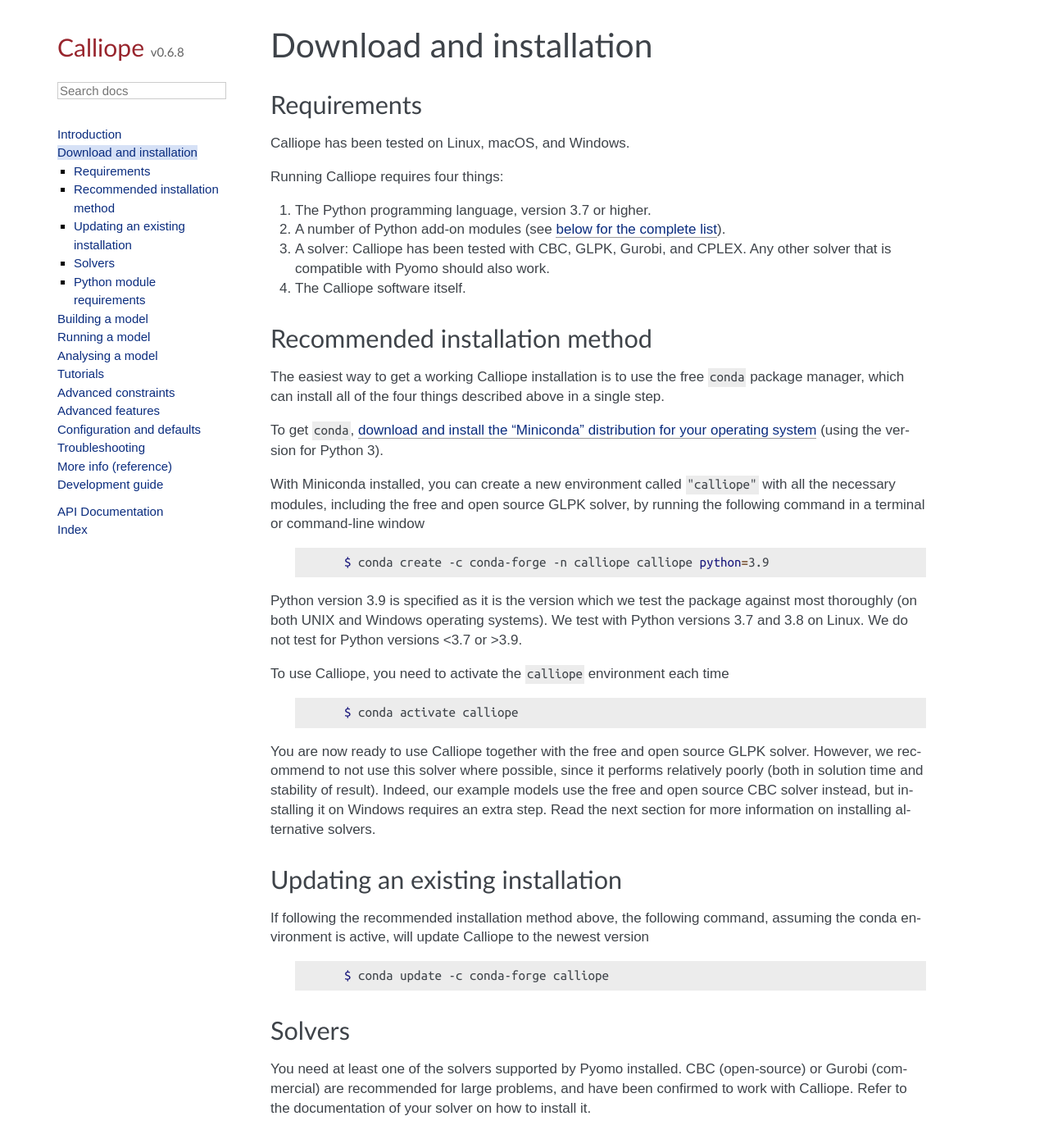
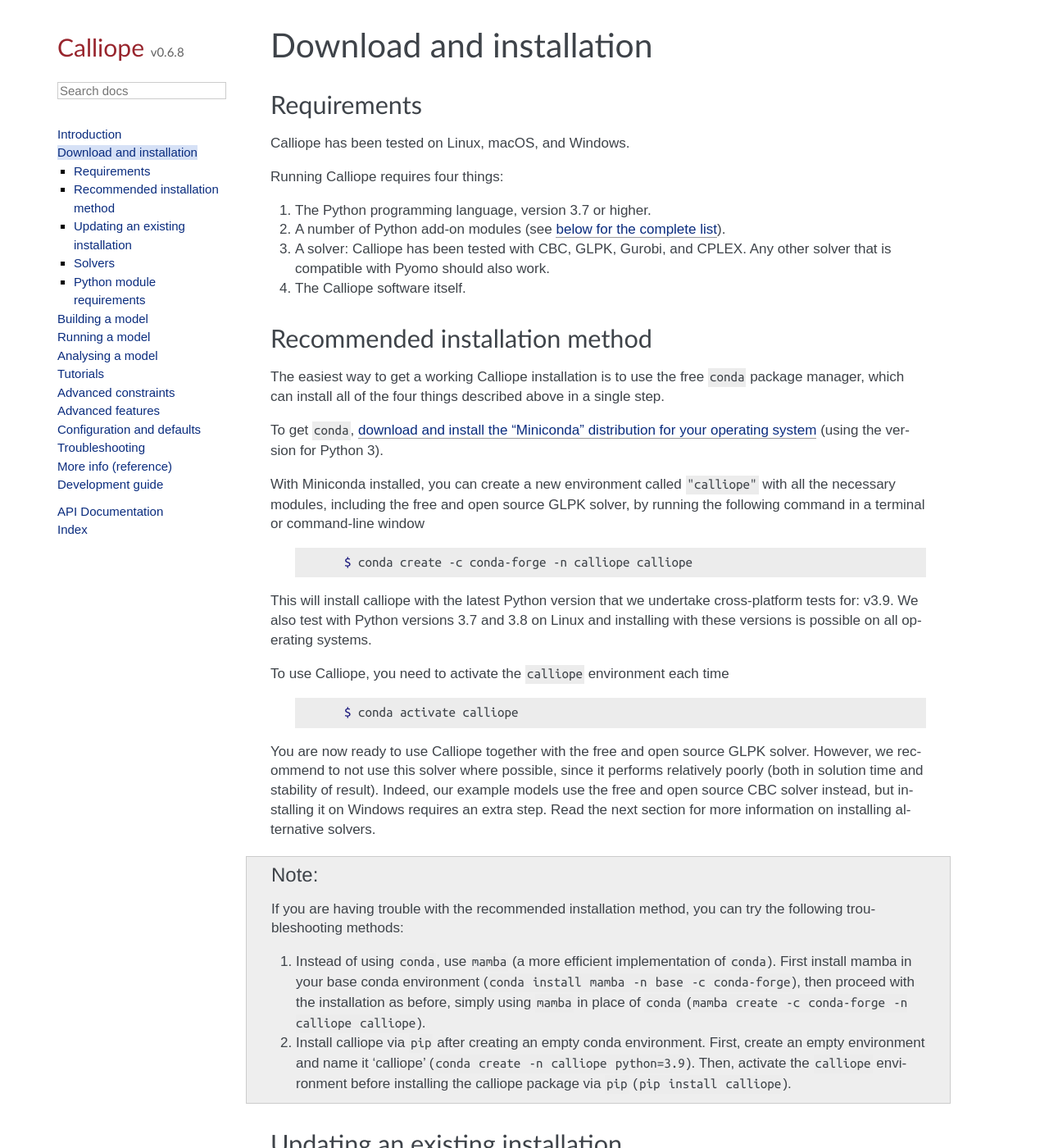
Before and after one commit to calliope-project/calliope, a Sphinx documentation site: the page built from doc/user/installation.rst, in a window 1280 px wide and 1400 px high. Shown: the whole window at 82% size. Built offline with Sphinx 7.4.7, drawn with Linux system fonts in a browser that asks for light colours; some web fonts are replaced; pages that are not in the unit, such as notebooks, are missing from menus; a script that is not in the unit is left out.

Commit message:
Add install troubleshooting tips (#387)
Fixes #378

Several users have been reporting issues with the recommended installation method on Windows. This commit formalises help given on alternative channels.

Co-authored-by: Francesco Lombardi <f.lombardi@outlook.com>

```diff
--- a/changelog.rst
+++ b/changelog.rst
@@ -6,7 +6,7 @@
 0.6.9 (dev)
 -----------
 
-|changed| Multi-platform CI tests are run on Python 3.9 instead of Python 3.8. Linux tests are also run for versions 3.7 and 3.8.
+|changed| Multi-platform CI tests are run on Python 3.9 instead of Python 3.8. Linux tests are also run for versions 3.7 and 3.8. This has been explicitly mentioned in the documentation.
 
 |fixed| SPORES mode scoring will ignore technologies with energy capacities that are equal to their minimum capacities (i.e., `energy_cap_min`) or which have fixed energy capacities (`energy_cap_equals`).
 
--- a/doc/user/installation.rst
+++ b/doc/user/installation.rst
@@ -27,11 +27,10 @@
 
   .. code-block:: fishshell
 
-    $ conda create -c conda-forge -n calliope calliope python=3.9
+    $ conda create -c conda-forge -n calliope calliope
 
-Python version 3.9 is specified as it is the version which we test the package against most thoroughly (on both UNIX and Windows operating systems).
-We test with Python versions 3.7 and 3.8 on Linux.
-We do not test for Python versions <3.7 or >3.9.
+This will install calliope with the latest Python version that we undertake cross-platform tests for: v3.9.
+We also test with Python versions 3.7 and 3.8 on Linux and installing with these versions is possible on all operating systems.
 
 To use Calliope, you need to activate the ``calliope`` environment each time
 
@@ -40,6 +39,14 @@
     $ conda activate calliope
 
 You are now ready to use Calliope together with the free and open source GLPK solver. However, we recommend to not use this solver where possible, since it performs relatively poorly (both in solution time and stability of result). Indeed, our example models use the free and open source CBC solver instead, but installing it on Windows requires an extra step. Read the next section for more information on installing alternative solvers.
+
+.. note::
+
+    If you are having trouble with the recommended installation method, you can try the following troubleshooting methods:
+
+    1. Instead of using ``conda``, use ``mamba`` (a more efficient implementation of ``conda``). First install mamba in your base conda environment (``conda install mamba -n base -c conda-forge``), then proceed with the installation as before, simply using ``mamba`` in place of ``conda`` (``mamba create -c conda-forge -n calliope calliope``).
+
+    2. Install calliope via ``pip`` after creating an empty conda environment. First, create an empty environment and name it 'calliope' (``conda create -n calliope python=3.9``). Then, activate the ``calliope`` environment before installing the calliope package via ``pip`` (``pip install calliope``).
 
 Updating an existing installation
 =================================
```
Also changed, not shown: README.md (+1 -1 lines).
